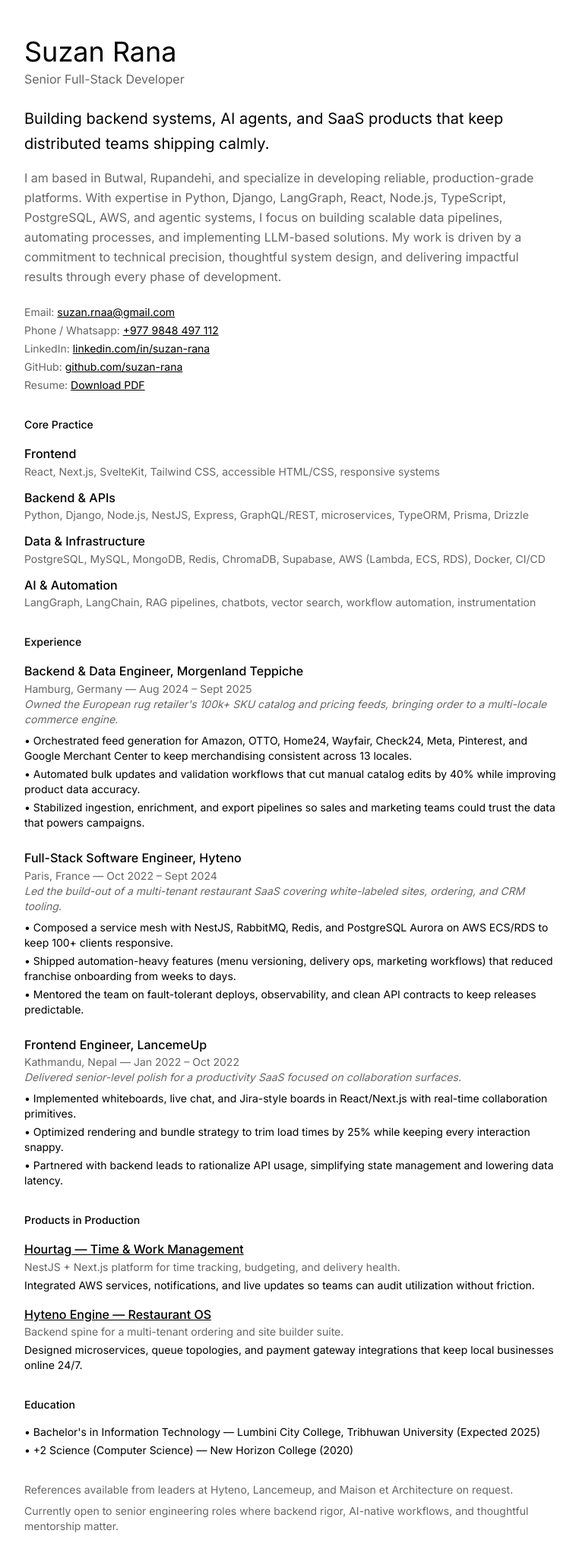
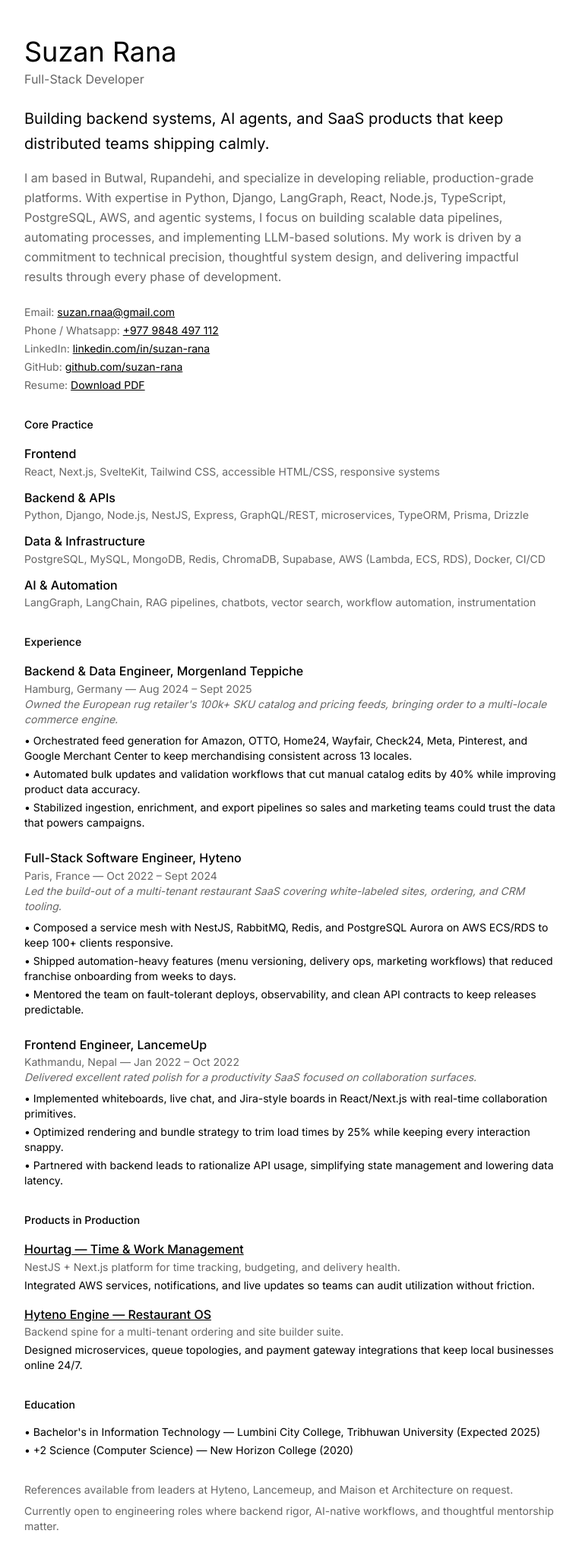
Before and after one commit to suzan-rana/portfolio, a Next.js app: page / in a window 1280 px wide. Shown: the top 2056 px of the page at 76% size, without its empty margins (256-1018 px from the left). Built offline with nearby package versions, Linux system fonts and the light colour scheme.

Commit message:
fix: description text

```diff
--- a/app/page.tsx
+++ b/app/page.tsx
@@ -59,7 +59,7 @@
       location: "Kathmandu, Nepal",
       period: "Jan 2022 – Oct 2022",
       summary:
-        "Delivered senior-level polish for a productivity SaaS focused on collaboration surfaces.",
+        "Delivered excellent rated polish for a productivity SaaS focused on collaboration surfaces.",
       highlights: [
         "Implemented whiteboards, live chat, and Jira-style boards in React/Next.js with real-time collaboration primitives.",
         "Optimized rendering and bundle strategy to trim load times by 25% while keeping every interaction snappy.",
@@ -101,7 +101,7 @@
             Suzan Rana
           </h1>
           <p className="mb-6 text-base text-[#666666]">
-            Senior Full-Stack Developer
+            Full-Stack Developer
           </p>
 
           <p className="mb-4 text-xl leading-relaxed">
@@ -192,7 +192,7 @@
             et Architecture on request.
           </p>
           <p>
-            Currently open to senior engineering roles where backend rigor,
+            Currently open to  engineering roles where backend rigor,
             AI-native workflows, and thoughtful mentorship matter.
           </p>
         </section>
```
